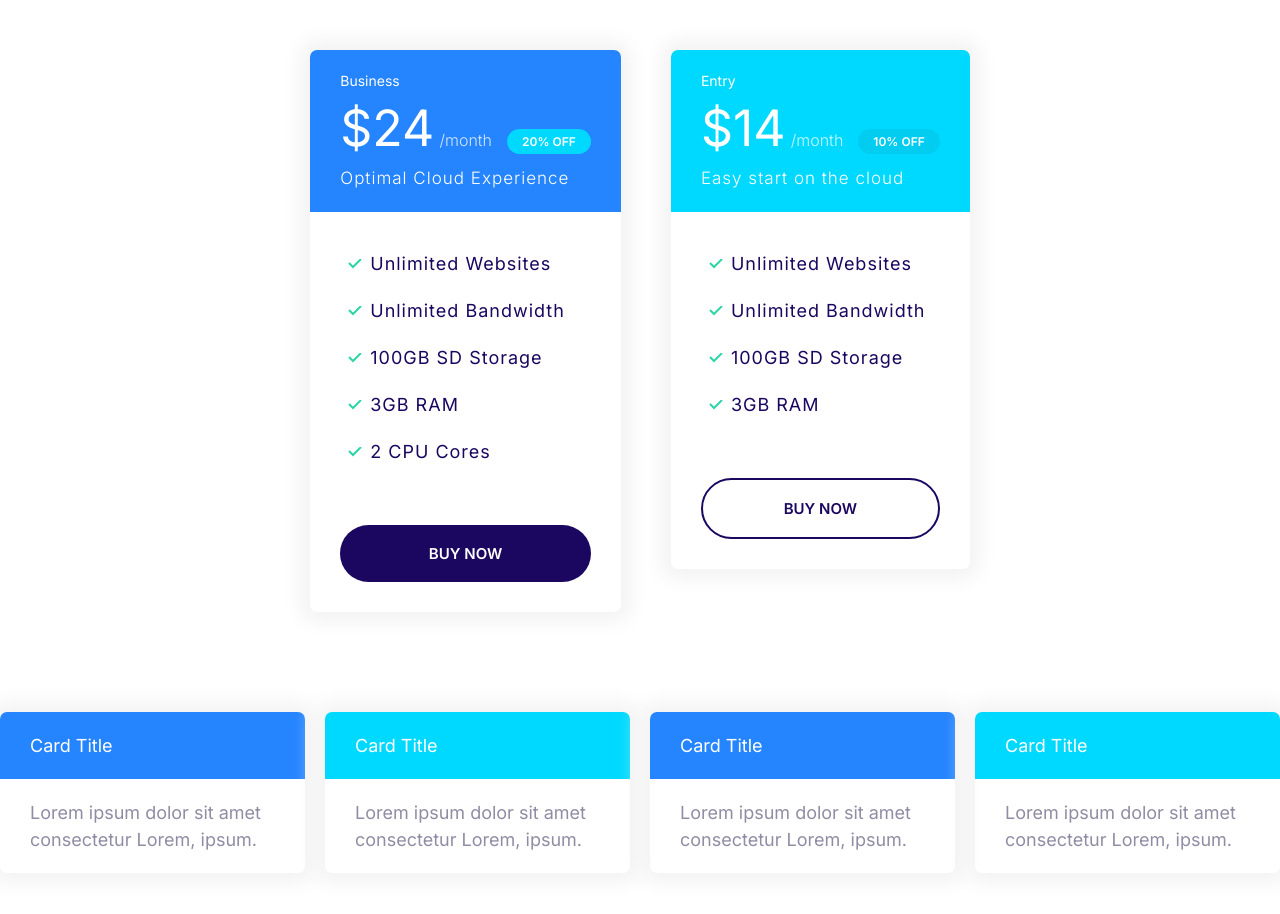
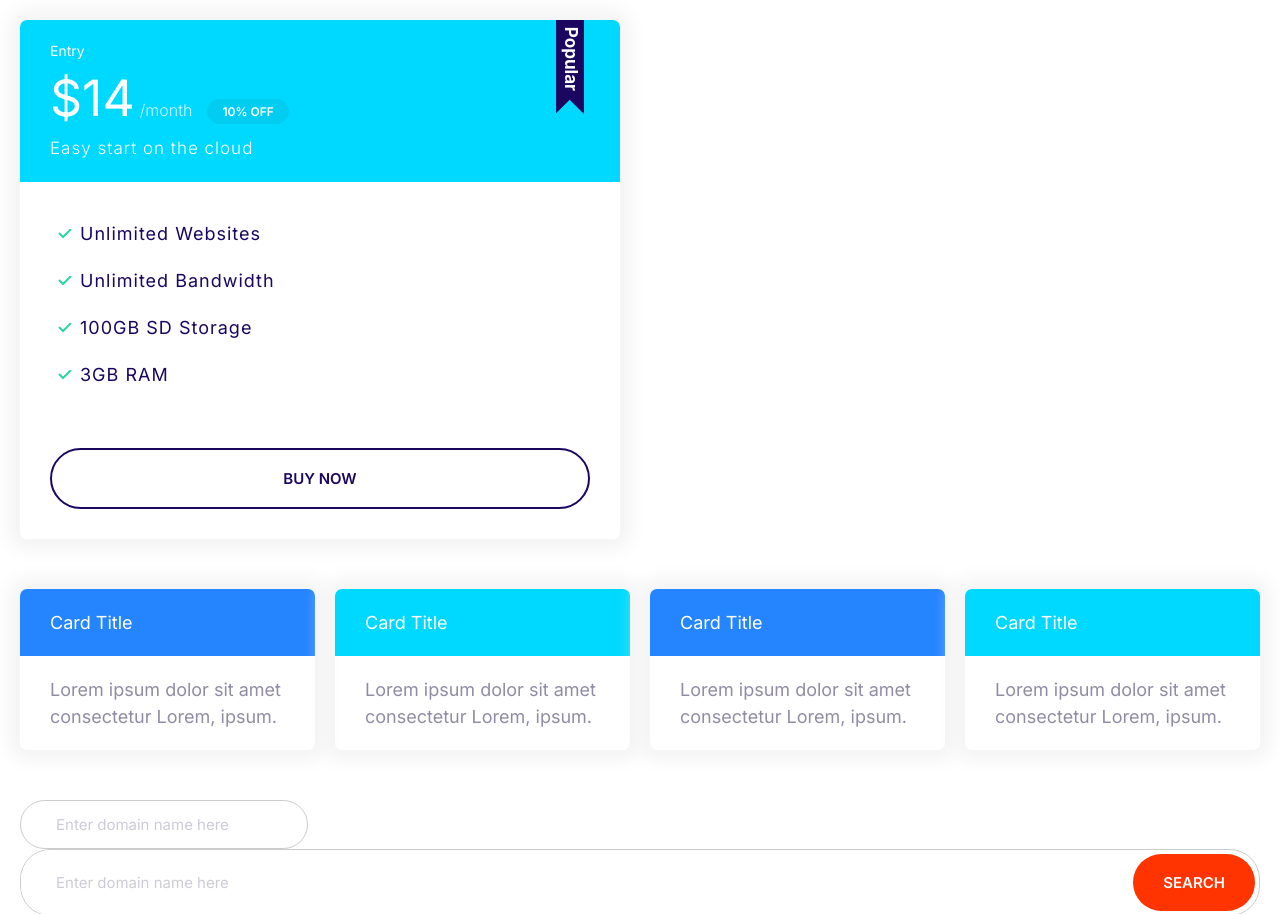
Before and after one commit to programmist/web-hosting, a plain HTML site: page index.html in a window 1280 px wide. Shown: the top 914 px of the page. Drawn offline with Linux system fonts and the light colour scheme.

Commit message:
Add plan card popular variation

```diff
--- a/css/styles.css
+++ b/css/styles.css
@@ -317,11 +317,9 @@ a {
   padding: 2rem 3rem;
 }
 
-.card--primary {
-  .card__header {
-    background-color: var(--color-primary);
-    color: #fff;
-  }
+.card--primary .card__header {
+  background-color: var(--color-primary);
+  color: #fff;
 }
 
 .card--secondary {
@@ -355,6 +353,7 @@ a {
   opacity: 0.8;
   margin-right: 1rem;
 }
+
 .plan__description {
   font-size: 2rem;
   font-weight: 300;
@@ -370,6 +369,21 @@ a {
 
   .list {
     margin-bottom: 5rem;
+  }
+}
+
+.plan--popular {
+  .card__header {
+    position: relative;
+
+    &::before {
+      content: url(../images/popular.svg);
+      width: 40px;
+      display: inline-block;
+      position: absolute;
+      top: -6px;
+      right: 5%;
+    }
   }
 }
 
--- a/index.html
+++ b/index.html
@@ -15,45 +15,14 @@
     <style>
       /* TODO: REMOVE ME AFTER TESTING */
       .__demo-section {
-        margin-bottom: 50px;
-        padding: 50px;
+        margin-bottom: 10px;
+        padding: 20px;
       }
     </style>
   </head>
   <body>
-    <section
-      id="plans"
-      class="__demo-section"
-      style="
-        display: flex;
-        align-items: baseline;
-        justify-content: center;
-        gap: 5rem;
-      "
-    >
-      <div class="plan">
-        <div class="card card--primary">
-          <header class="card__header">
-            <h3 class="plan__name">Business</h3>
-            <span class="plan__price">$24</span>
-            <span class="plan__billing-cycle">/month</span>
-            <span class="badge badge--secondary badge--small">20% OFF</span>
-            <span class="plan__description">Optimal Cloud Experience</span>
-          </header>
-          <div class="card__body">
-            <ul class="list list--tick">
-              <li class="list__item">Unlimited Websites</li>
-              <li class="list__item">Unlimited Bandwidth</li>
-              <li class="list__item">100GB SD Storage</li>
-              <li class="list__item">3GB RAM</li>
-              <li class="list__item">2 CPU Cores</li>
-            </ul>
-            <button class="btn btn--primary btn--block">Buy Now</button>
-          </div>
-          <footer class="card__foot"></footer>
-        </div>
-      </div>
-      <div class="plan">
+    <section id="plans" class="__demo-section" style="width: 50%">
+      <div class="plan plan--popular">
         <div class="card card--secondary">
           <header class="card__header">
             <h3 class="plan__name">Entry</h3>
@@ -76,7 +45,7 @@
       </div>
     </section>
 
-    <section class="cards" style="display: flex; gap: 2rem">
+    <section id="cards" class="__demo-section" style="display: flex; gap: 2rem">
       <div class="card card--primary">
         <header class="card__header">Card Title</header>
         <div class="card__body">
```
Also changed, not shown: components/cards.html (added, +14 -0 lines), components/plan-cards.html (added, +44 -0 lines), images/popular.svg (added).
